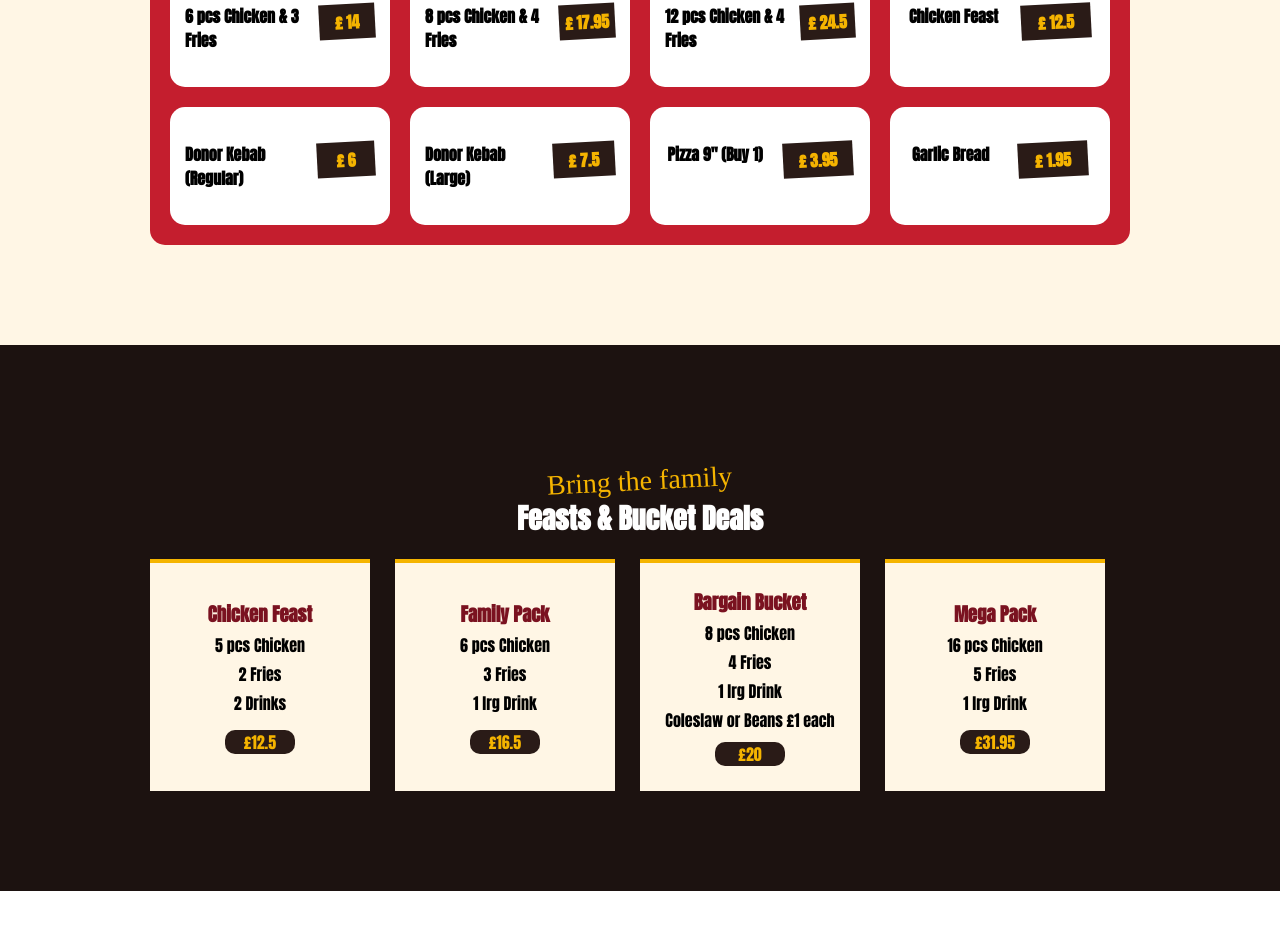
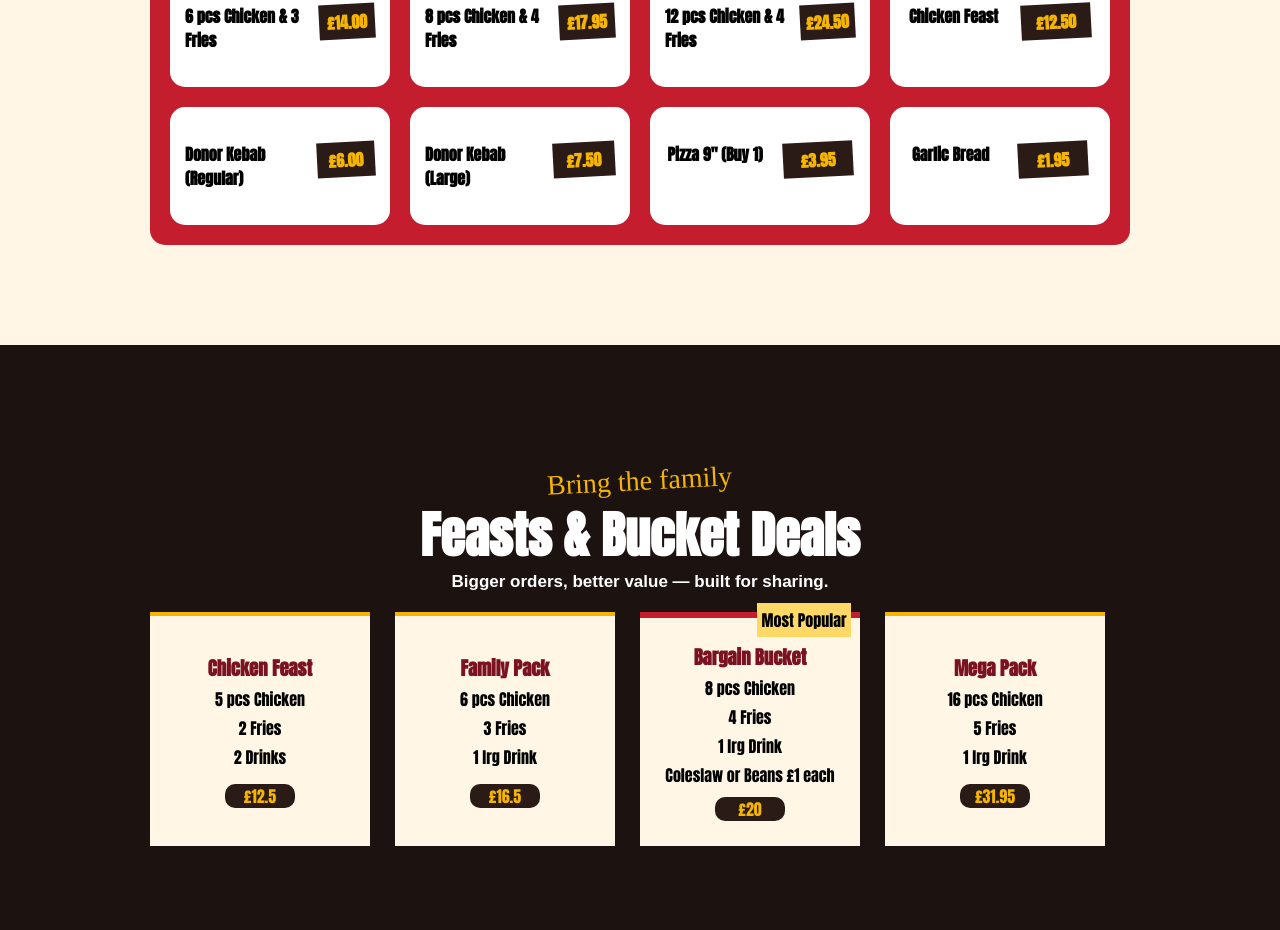
Before and after one commit to Lucabex/SF-FriedChicken, a React (Vite) app: page / in a window 1280 px wide. Shown: the part 1306-2236 px from the top of the page. Before the commit the page ends 2197 px from the top, so only its background shows below. Built offline with nearby package versions, Linux system fonts and the light colour scheme.

Commit message:
Complete dela section

```diff
--- a/src/App.tsx
+++ b/src/App.tsx
@@ -37,7 +37,7 @@ function App() {
       item1: "8 pcs Chicken",
       item2: "4 Fries",
       item3: "1 lrg Drink",
-      item4: "Coleslaw or Beans £1 each",
+      item4: "Coleslaw or Beans \n £1 each",
       price: 20.0,
     },
     {
@@ -114,7 +114,7 @@ function App() {
             {menuItems.map((item) => (
               <div className="itemBox" key={item.name}>
                 <span>{item.name}</span>
-                <span id="priceBox">£ {item.price}</span>
+                <span id="priceBox">£{item.price.toFixed(2)}</span>
               </div>
             ))}
           </div>
@@ -125,10 +125,18 @@ function App() {
           <div className="dealTitle">
             <span>Bring the family</span>
             <h3>Feasts & Bucket Deals</h3>
+            <h5>Bigger orders, better value — built for sharing.</h5>
           </div>
           <div className="dealGrid">
             {bigItem.map((deal) => (
-              <div className="dealCard" key={deal.offerName}>
+              <div
+                className={
+                  deal.offerName === "Bargain Bucket"
+                    ? "specialCard"
+                    : "dealCard"
+                }
+                key={deal.offerName}
+              >
                 <h3>{deal.offerName}</h3>
                 <span>{deal.item1}</span>
                 <span>{deal.item2}</span>
--- a/src/index.css
+++ b/src/index.css
@@ -305,8 +305,13 @@ nav a {
 .dealTitle h3 {
   font-family: var(--font-display);
   color: white;
-  font-size: 28px;
+  font-size: 50px;
   font-weight: 900;
+}
+.dealTitle h5 {
+  font-family: var(--font-button);
+  color: white;
+  font-size: 17px;
 }
 .dealGrid {
   display: grid;
@@ -323,6 +328,37 @@ nav a {
   flex-direction: column;
   gap: 5px;
 }
+.specialCard {
+  position: relative;
+  display: flex;
+  justify-content: center;
+  align-items: center;
+  padding: 25px 5px;
+  background-color: var(--cream);
+  border-top: 6px solid var(--crimson);
+  max-width: 220px;
+  flex-direction: column;
+  gap: 5px;
+}
+
+.specialCard::before {
+  content: "Most Popular";
+  position: absolute;
+  background-color: var(--gold-light);
+  top: -15px;
+  left: 53%;
+  padding: 5px;
+  font-family: var(--font-display);
+}
+
+.specialCard h3 {
+  font-family: var(--font-display);
+  color: var(--crimson-dark);
+}
+.specialCard span {
+  font-family: var(--font-display);
+}
+
 .dealCard h3 {
   font-family: var(--font-display);
   color: var(--crimson-dark);
@@ -372,6 +408,14 @@ nav a {
     justify-content: center;
     text-align: center;
   }
+  .bigOffer {
+    padding: 60px 40px;
+  }
+
+  .dealGrid {
+    grid-template-columns: 1fr 1fr;
+    gap: 16px;
+  }
 }
 
 /* ---------- MOBILE: 425px and below ---------- */
@@ -379,6 +423,11 @@ nav a {
   .topHead {
     flex-wrap: wrap;
     gap: 8px;
+  }
+  .dealCard span {
+    font-family: var(--font-display);
+    white-space: pre-line;
+    text-align: center;
   }
   .itemBox span {
     min-width: 0;
@@ -464,4 +513,15 @@ nav a {
   .menu {
     padding: 40px 24px;
   }
+  .bigOffer {
+    padding: 40px 16px;
+  }
+
+  .dealGrid {
+    grid-template-columns: 1fr;
+  }
+
+  .dealCard {
+    max-width: none;
+  }
 }
```
